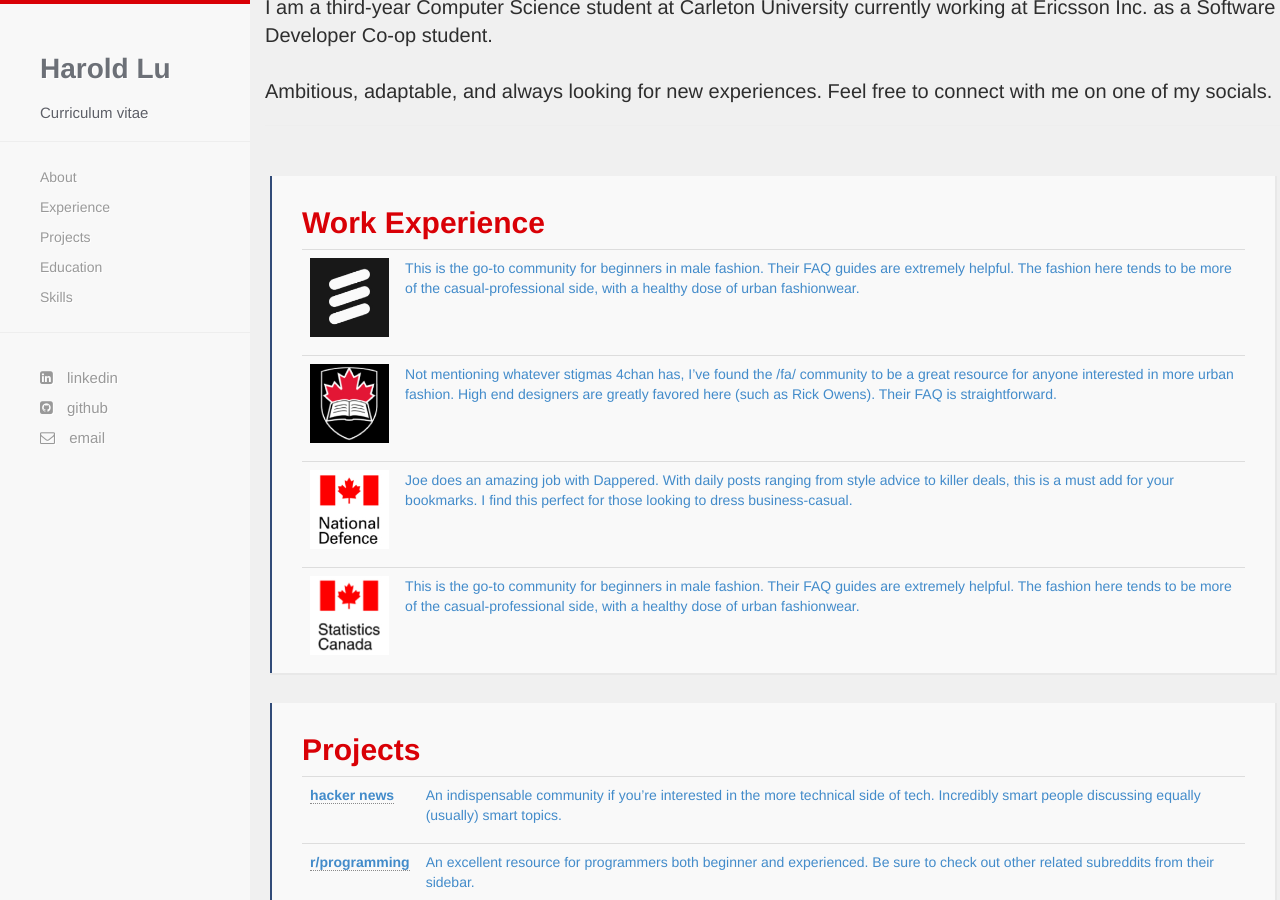
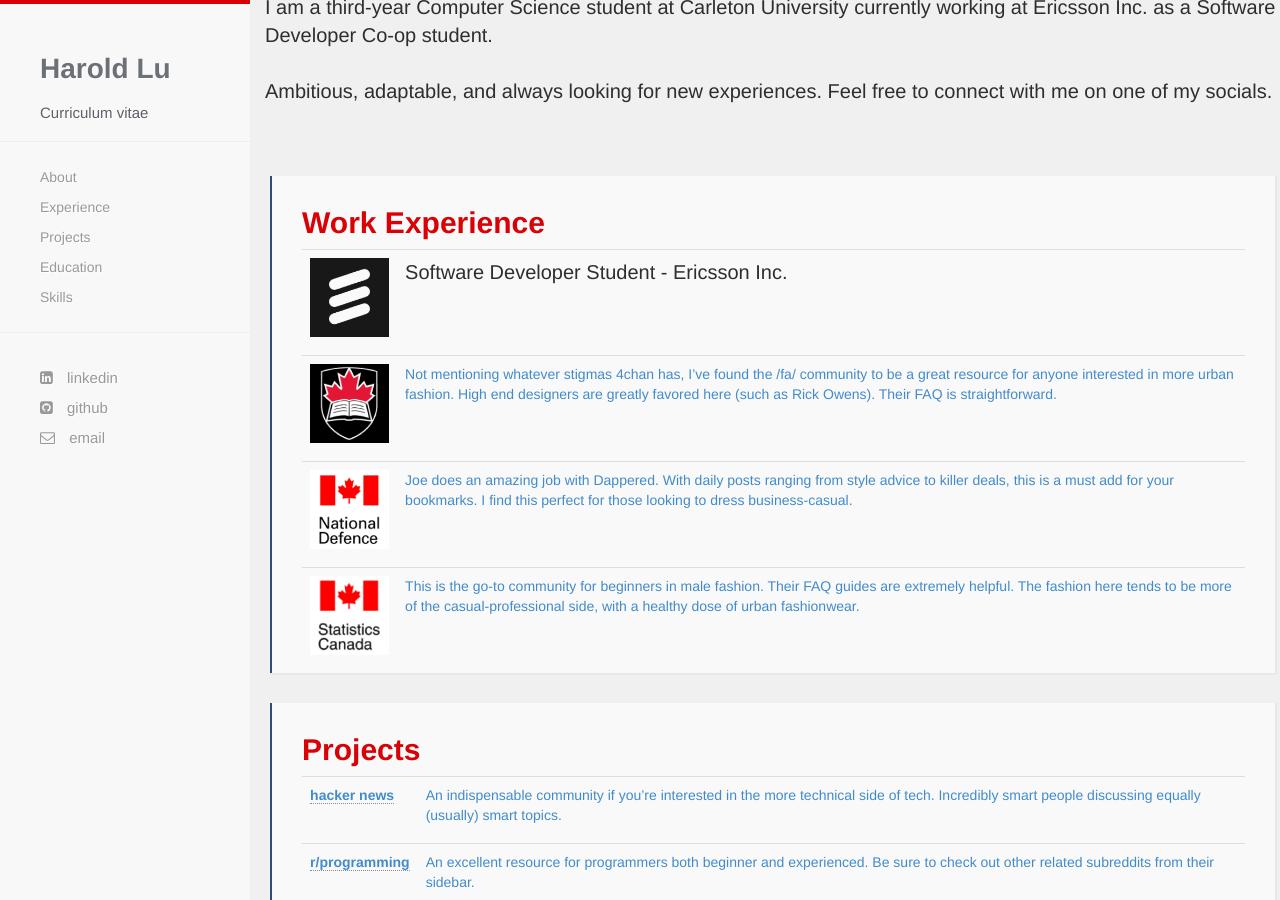
Before and after one commit to harold-lu/harold-lu.github.io, a Jekyll site: the page built from index.html, in a window 1280 px wide and 900 px high, scrolled down 825 px. Built offline with Jekyll 4.4.1, drawn with Linux system fonts in a browser that asks for light colours; nearby versions of some CDN libraries; some web fonts are replaced.

Commit message:
update thumbnail

```diff
--- a/index.html
+++ b/index.html
@@ -30,7 +30,7 @@
               <p class="p1"><span class="s2"><img src="{{ site.baseurl }}/images/ericsson.jpg" alt="Ericsson logo"></span></p>
             </td>
             <td valign="top" class="td3">
-              <p class="p1">This is the go-to community for beginners in male fashion. Their FAQ guides are extremely helpful. The fashion here tends to be more of the casual-professional side, with a healthy dose of urban fashionwear.</p>
+              <p style="color:#2e2e2e;font-size:20px">Software Developer Student - Ericsson Inc.</p>
             </td>
           </tr>
           <tr>
```
